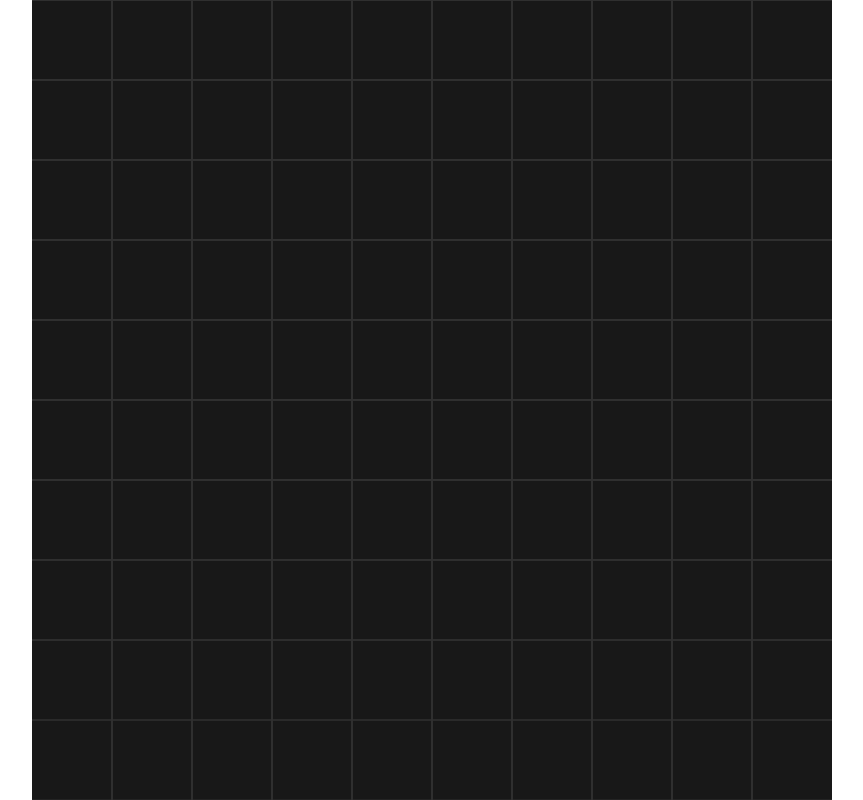
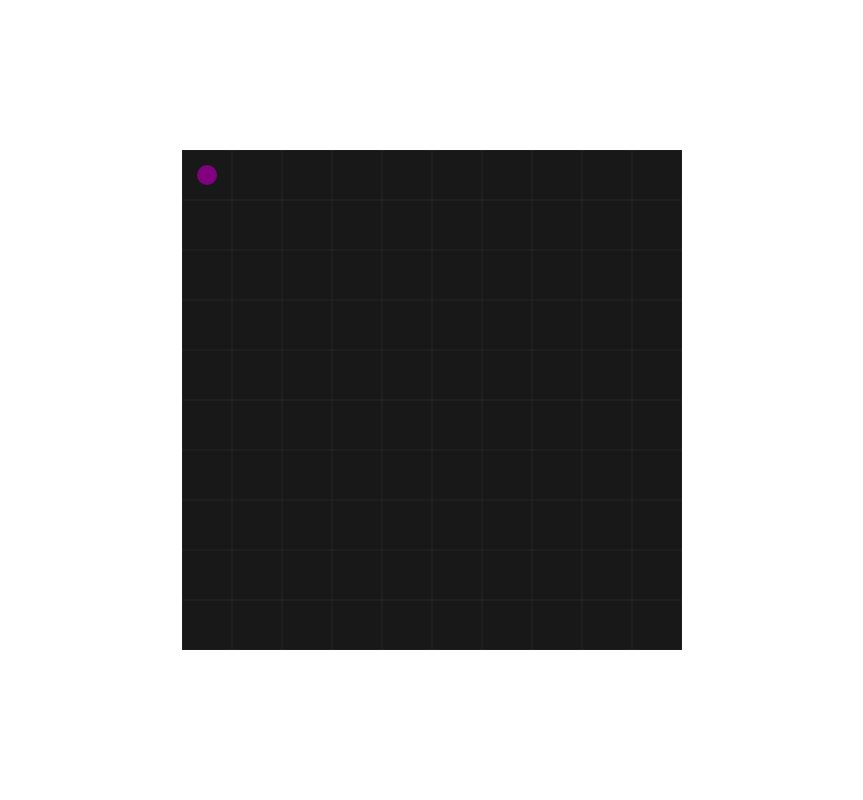
Before and after one commit to hdmzz/raycasing-typescripy, a website: page index.html in a window 1280 px wide. Shown: the whole page, without its empty margins (208-1071 px from the left). Drawn offline with Linux system fonts and the light colour scheme.

Commit message:
le probleme venait du dimensionement du canvas dans le fichier html

```diff
--- a/index.html
+++ b/index.html
@@ -14,7 +14,7 @@
 	</style>
 </head>
 <body>
-    <canvas id="game" height="800" width="800"></canvas>
+	<canvas id="game" height="500" width="500"></canvas>
 	<script src="index.js"></script>
 </body>
 </html>
--- a/index.js
+++ b/index.js
@@ -1,6 +1,16 @@
 "use strict";
 const GRID_ROWS = 10;
 const GRID_COLUMNS = 10;
+class Vector2 {
+    constructor(x, y) {
+        this.x = x;
+        this.y = y;
+    }
+    //! no oprations overload in typescript we have to deal with methods Plus Minus
+    array() {
+        return [this.x, this.y];
+    }
+}
 (() => {
     //recuperer l'element id canvqs
     const canva = document.getElementById('game');
@@ -13,19 +23,29 @@ const GRID_COLUMNS = 10;
     }
     ctx.fillStyle = "#181818"; // définit la couleur de remplissage du rectangle
     ctx.fillRect(0, 0, canva.width, canva.height); // dessine un rectangle plein
-    //dessiner la grille
-    const cellWidth = canva.width / GRID_COLUMNS;
-    const cellHeight = canva.height / GRID_ROWS;
-    ctx.strokeStyle = '#303030';
-    for (let x = 0; x < GRID_ROWS; x++) {
-        ctx.moveTo(x * cellWidth, 0); //move the pen to a particularplace in the canvas without drawing anything
-        ctx.lineTo(x * cellWidth, x * canva.height);
-        ctx.stroke(); //stroke the current path with the current stroke style
+    ctx.scale(canva.width / GRID_COLUMNS, canva.height / GRID_ROWS); //scale the canvas so the vector2 can be used as a percentage of the grid
+    ctx.strokeStyle = '#303030'; //stroke = coup de pinceau en francais
+    ctx.lineWidth = 0.01;
+    for (let x = 0; x <= GRID_ROWS; ++x) { //columns
+        ctx.beginPath();
+        ctx.moveTo(x, 0);
+        ctx.lineTo(x, GRID_ROWS);
+        ctx.stroke();
     }
     ;
-    for (let y = 0; y <= GRID_COLUMNS; y++) {
-        ctx.moveTo(0, y * cellHeight);
-        ctx.lineTo(canva.width, y * cellHeight);
+    for (let y = 0; y <= GRID_COLUMNS; ++y) {
+        ctx.beginPath();
+        ctx.moveTo(0, y);
+        ctx.lineTo(GRID_COLUMNS, y);
         ctx.stroke();
     }
+    ;
+    //Player position since the canvas is sclaed to the grid we can use the vector2 as a percentage of the grid
+    let playerPosition = new Vector2(0.5, 0.5);
+    //Draw the player
+    ctx.fillStyle = 'purple';
+    ctx.beginPath();
+    ctx.arc(playerPosition.x, playerPosition.y, 0.2, 0, 2 * Math.PI);
+    ctx.fill();
+    console.log(playerPosition);
 })();
```
Also changed, not shown: index.ts (+41 -14 lines). Lines whose indentation alone changed are shown as unchanged.
